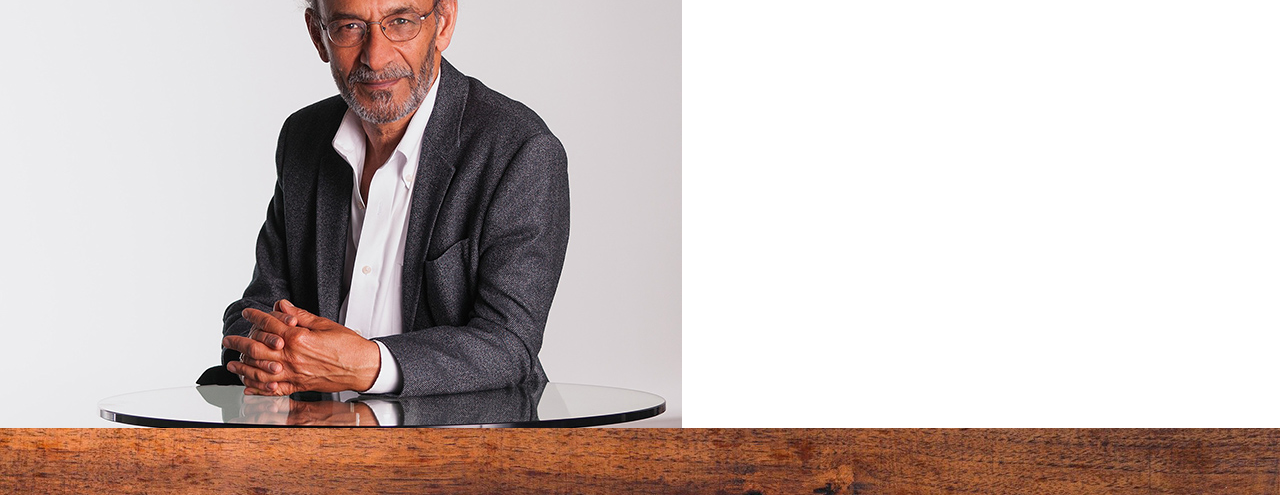
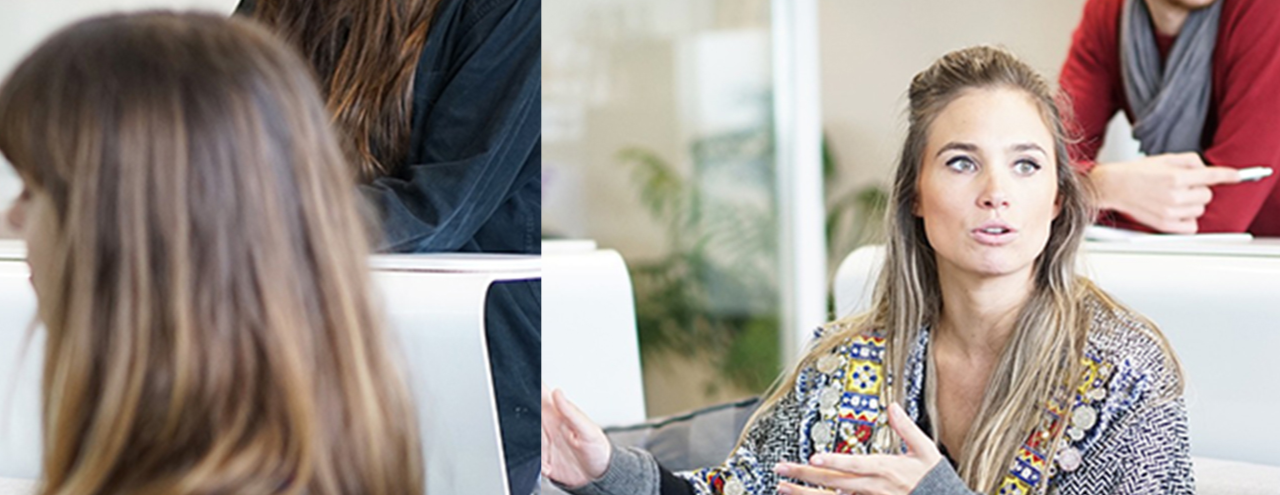
Before and after one commit to Macaroo/kadai-corporate-site, a plain HTML site: page recruitment.html in a window 1280 px wide. Shown: the part 160-655 px from the top of the page. Drawn offline with Linux system fonts and the light colour scheme.

Commit message:
CSS修正

```diff
--- a/CSS/style.css
+++ b/CSS/style.css
@@ -128,7 +128,9 @@ html {
 ---------------------------- */
 
 .recruit-kv__inner {
-    background-image: url(../img/cover_03.jpg);
+    width: 100%;
+    height: 66vw;
+    background-image: url(../img/cover_02.jpg);
     animation-name: moveBg;
     animation-duration: 600s;
     animation-timing-function: linear;
```
Also changed, not shown: img/cover_02.jpg (added).
